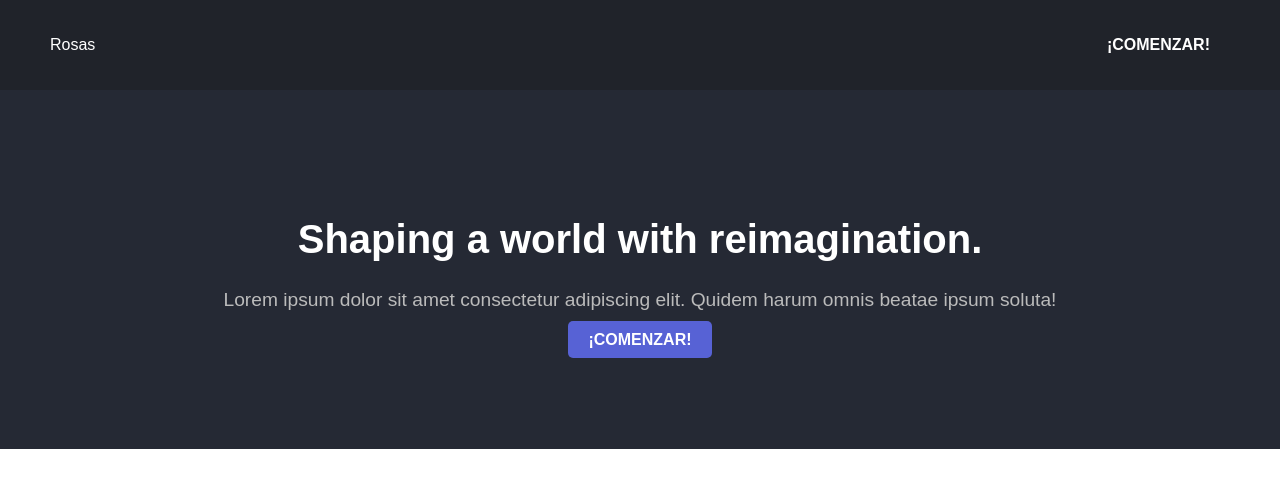
After one commit to JMSC11/Rosas, a Django app: template templates/landing.html in a window 1280 px wide. The commit adds this page. Shown: the top 488 px of the page. Run offline with Django 5.2, Linux system fonts and the light colour scheme; the template is opened without the code that fills it, so the values that code supplies are empty.

Commit message:
Finished

```diff
--- a/fundaciones/views.py
+++ b/fundaciones/views.py
@@ -6,7 +6,7 @@ from Adolescentes.models import Adolescente, Progreso, CursosInscrito
 from django.shortcuts import get_object_or_404
 from django.db.models import Q
 from django.db.models import Count
-
+from django.core.paginator import Paginator
 class ListaFundaciones(ListView):
     model = Fundacion
     template_name = 'list_analytics.html'
--- /dev/null
+++ b/static/css/landing.css
@@ -0,0 +1,81 @@
+body, html {
+    margin: 0;
+    padding: 0;
+    font-family: Arial, sans-serif;
+}
+
+.navbar {
+    display: flex;
+    justify-content: space-between;
+    align-items: center;
+    padding: 20px 50px;
+    background-color: #20232A;
+    color: #FFFFFF;
+}
+
+.nav-links {
+    list-style: none;
+}
+
+.nav-links li {
+    display: inline;
+    margin-left: 20px;
+}
+
+.nav-links a {
+    color: #FFFFFF;
+    text-decoration: none;
+    transition: color 0.3s ease;
+}
+
+.nav-links a:hover {
+    color: #9DACFF;
+}
+
+.btn {
+    padding: 10px 20px;
+    border-radius: 5px;
+    text-transform: uppercase;
+    text-decoration: none;
+    color: white;
+    font-weight: bold;
+}
+
+.btn-primary {
+    background-color: #5762D5;
+    border: none;
+}
+
+.btn-primary:hover {
+    background-color: #7078da;
+}
+
+.btn-secondary {
+    background-color: transparent;
+    border: 1px solid #5762D5;
+}
+
+.btn-secondary:hover {
+    background-color: #5762D5;
+}
+
+.hero {
+    text-align: center;
+    padding: 100px;
+    background-color: #252934;
+    color: white;
+}
+
+.hero h1 {
+    font-size: 2.5em;
+}
+
+.hero p {
+    font-size: 1.2em;
+    color: #BBBBBB;
+    margin-top: 10px;
+}
+
+.hero-buttons {
+    margin-top: 20px;
+}
--- a/templates/fundation_details.html
+++ b/templates/fundation_details.html
@@ -6,7 +6,7 @@
     <meta charset="UTF-8">
     <meta name="viewport" content="width=device-width, initial-scale=1.0">
     <meta http-equiv="X-UA-Compatible" content="ie=edge">
-    <title>Estadísticas</title>
+    <title>Fundación  {{detalle_fundacion.nombre_fundacion}}</title>
     <script src="https://cdn.tailwindcss.com"></script>
     <link rel="stylesheet" href="{% static 'css/atropos.min.css' %}">
     <script src="https://cdn.jsdelivr.net/npm/chart.js"></script>
--- /dev/null
+++ b/templates/landing.html
@@ -0,0 +1,28 @@
+{% load  static  %}
+<!DOCTYPE html>
+<html lang="en">
+<head>
+    <meta charset="UTF-8">
+    <meta name="viewport" content="width=device-width, initial-scale=1.0">
+    <title>Rosas</title>
+    <link rel="stylesheet" href="{% static "css/landing.css" %}"/>
+</head>
+<body>
+    <header>
+        <nav class="navbar">
+            <div class="logo">Rosas</div>
+            <ul class="nav-links">
+
+                <li><a href="#" class="btn">¡Comenzar!</a></li>
+            </ul>
+        </nav>
+        <div class="hero">
+            <h1>Shaping a world with reimagination.</h1>
+            <p>Lorem ipsum dolor sit amet consectetur adipiscing elit. Quidem harum omnis beatae ipsum soluta!</p>
+            <div class="hero-buttons">
+                <a href="#" class="btn btn-primary">¡Comenzar!</a>
+            </div>
+        </div>
+    </header>
+</body>
+</html>
```
Also changed, not shown: Adolescentes/admin.py (+4 -3 lines), templates/admin/change_list_results.html (added, +55 -0 lines), templates/curso_details.html (+11 -10 lines), Adolescentes/models.py (line endings or trailing spaces).
